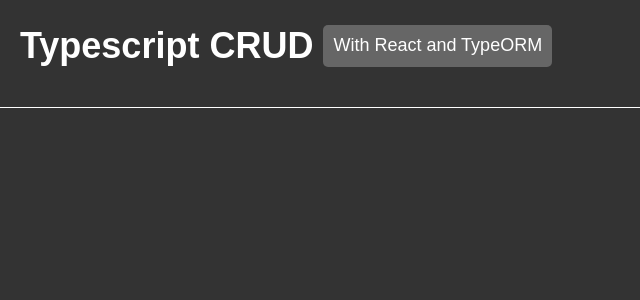
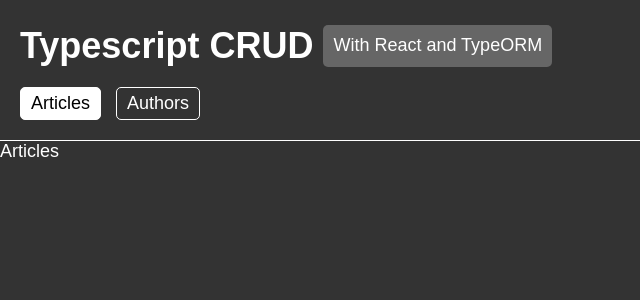
Before and after one commit to tiagolimavenancio/typescript-crud, a React (Create React App) app: page / in a window 1280 px wide. Shown: the top 300 px of the page, without its empty margins (0-640 px from the left). Built offline with nearby package versions, Linux system fonts and the light colour scheme.

Commit message:
Added structure.

```diff
--- a/src/App.tsx
+++ b/src/App.tsx
@@ -1,12 +1,24 @@
+import Header from "./components/Header";
+import { Page, usePage } from "./contexts/Page";
+
 const App = () => {
+  const { page } = usePage();
+
+  const renderSwitch = () => {
+    switch (page) {
+      case Page.Articles:
+        return <div>Articles</div>;
+      case Page.Authors:
+        return <div>Authors</div>;
+      default:
+        return "";
+    }
+  };
+
   return (
     <div className="App">
-      <header>
-        <h1>
-          <div className="title">Typescript CRUD</div>
-          <div className="subtitle">With React and TypeORM</div>
-        </h1>
-      </header>
+      <Header />
+      {renderSwitch()}
     </div>
   );
 };
--- /dev/null
+++ b/src/components/Header/Header.tsx
@@ -0,0 +1,33 @@
+import { Page, usePage } from "../../contexts/Page";
+
+const Header: React.FC = () => {
+  const { page, setPage } = usePage();
+
+  const pageButton = (pageName: Page) => {
+    return (
+      <button
+        className={pageName === page ? "active" : ""}
+        onClick={() => setPage(pageName)}
+      >
+        {pageName}
+      </button>
+    );
+  };
+
+  return (
+    <header>
+      <h1>
+        <div className="title">Typescript CRUD</div>
+        <div className="subtitle">With React and TypeORM</div>
+      </h1>
+      <div className="navigation">
+        <div className="internal">
+          {pageButton(Page.Articles)}
+          {pageButton(Page.Authors)}
+        </div>
+      </div>
+    </header>
+  );
+};
+
+export default Header;
--- /dev/null
+++ b/src/components/Header/index.ts
@@ -0,0 +1 @@
+export { default } from "./Header";
--- /dev/null
+++ b/src/contexts/Page.tsx
@@ -0,0 +1,26 @@
+import { createContext, useContext, useState } from "react";
+
+export enum Page {
+  Articles = "Articles",
+  Authors = "Authors",
+}
+
+type ContextType = {
+  page: Page;
+  setPage: (page: Page) => void;
+};
+
+const Context = createContext<ContextType>({
+  page: Page.Articles,
+  setPage: (page: Page) => console.warn("no page provider"),
+});
+
+export const usePage = () => useContext(Context);
+
+export const PageStore: React.FC = ({ children }) => {
+  const [page, setPage] = useState(Page.Articles);
+
+  return (
+    <Context.Provider value={{ page, setPage }}>{children}</Context.Provider>
+  );
+};
--- a/src/index.tsx
+++ b/src/index.tsx
@@ -1,11 +1,14 @@
 import React from "react";
 import ReactDOM from "react-dom";
 import App from "./App";
+import { PageStore } from "./contexts/Page";
 import "./index.css";
 
 ReactDOM.render(
   <React.StrictMode>
-    <App />
+    <PageStore>
+      <App />
+    </PageStore>
   </React.StrictMode>,
   document.getElementById("root")
 );
```
